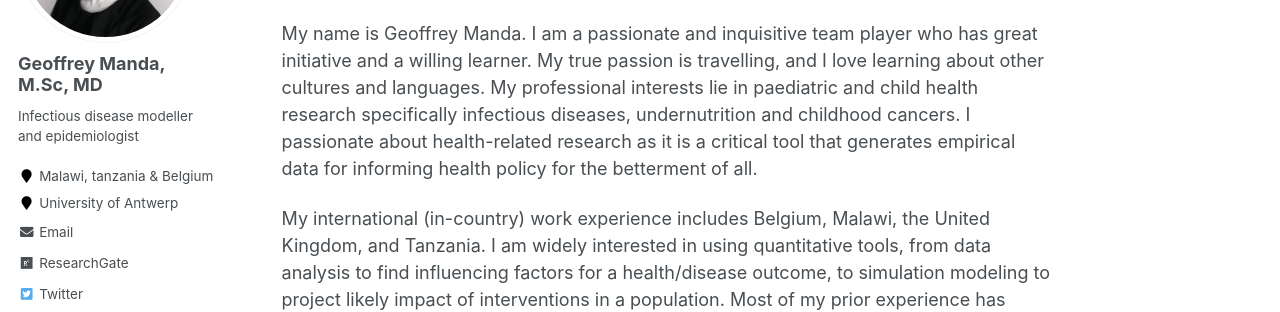
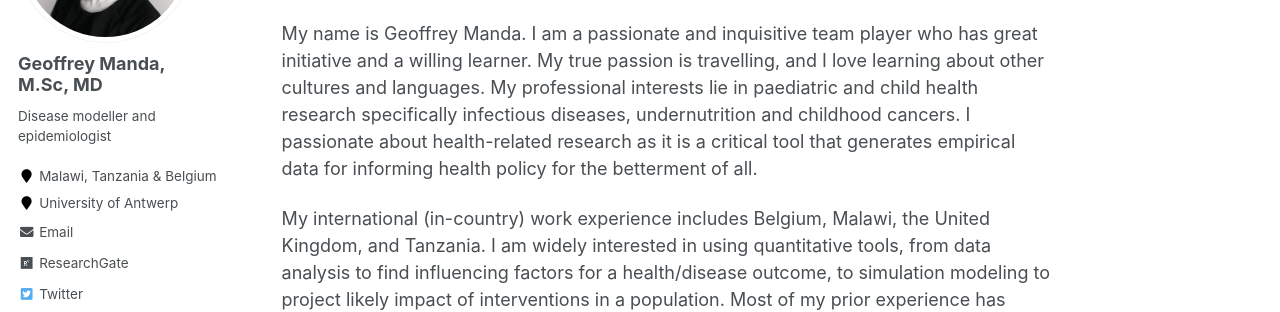
Before and after one commit to GeoffreyManda/GeoffreyManda.github.io, a Jekyll site: the page built from _pages/about.md, in a window 1280 px wide. Shown: the part 246-558 px from the top of the page. Built offline with Jekyll 4.4.1, drawn with Linux system fonts in a browser that asks for light colours; some web fonts are replaced.

Commit message:
Update _config.yml

```diff
--- a/_config.yml
+++ b/_config.yml
@@ -82,10 +82,10 @@ analytics:
 author:
   name             : "Geoffrey Manda, M.Sc, MD"
   avatar           : "profile.png"
-  bio              : "Infectious disease modeller and epidemiologist"
-  location         : "Malawi, tanzania & Belgium"
+  bio              : "Disease modeller and epidemiologist"
+  location         : "Malawi, Tanzania & Belgium"
   employer         : "University of Antwerp"
-  pubmed           : "https://pubmed.ncbi.nlm.nih.gov/?term=Runge+Manuela"
+  pubmed           : "https://pubmed.ncbi.nlm.nih.gov/?term=Geoffrey+Manda"
   googlescholar    : "https://scholar.google.com/citations?hl=en&user=7-Sy11kAAAAJ"
   email            : "gmanda@outlook.com"
   researchgate     : "https://www.researchgate.net/profile/Geoffrey-Manda"
@@ -103,7 +103,7 @@ author:
   instagram        :
   impactstory      : #"https://profiles.impactstory.org/u/xxxx-xxxx-xxxx-xxxx"
   lastfm           :
-  linkedin         : "GeoffreyManda"
+  linkedin         : "https://www.linkedin.com/in/geoffrey-manda-4448261a4/"
   orcid            : "https://orcid.org/0000-0001-8104-5021"
   pinterest        :
   soundcloud       :
@@ -123,6 +123,8 @@ include:
   - .htaccess
   - _pages
   - files
+  - _blogs
+  - _tutorials
 exclude:
   - "*.sublime-project"
   - "*.sublime-workspace"
```
